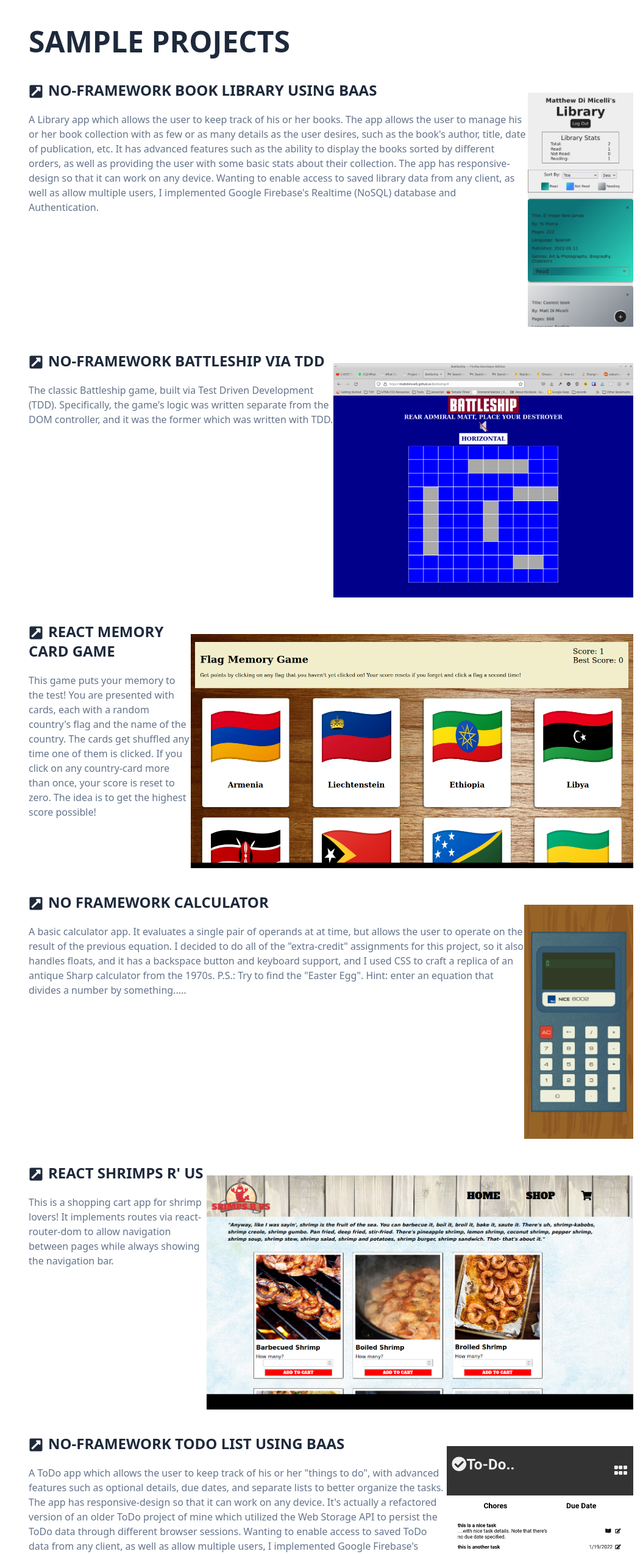
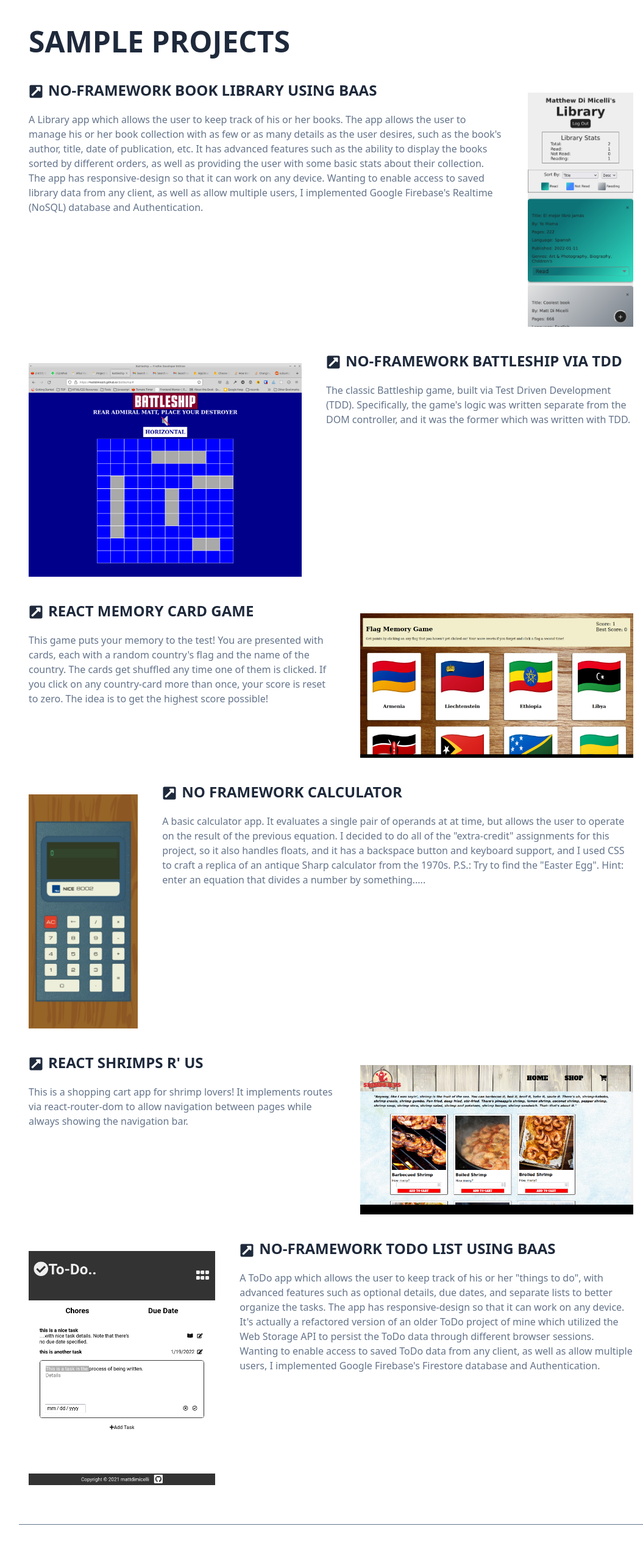
Before and after one commit to mattdimicelli/me, a React (Create React App) app: page / in a window 1280 px wide. Shown: the part 1620-4169 px from the top of the page at 61% size, without its empty margins (225-1280 px from the left). Built offline with nearby package versions, Linux system fonts and the light colour scheme.

Commit message:
fully functional.  still needs implementation of smooth scrolling

```diff
--- a/src/components/Content.js
+++ b/src/components/Content.js
@@ -63,10 +63,14 @@ const Content = props => {
                     </section>
                     <ul className='flex space-x-4 mt-12'>
                         <li className='bg-slate-700 rounded-full p-2 hover:bg-brownish'>
-                            <a href="https://github.com/mattdimicelli"><FaGithub /></a>
+                            <a target="_blank" rel="noreferrer"
+                            href="https://github.com/mattdimicelli">
+                                <FaGithub />
+                            </a>
                         </li>
                         <li className='bg-slate-700 rounded-full p-2 hover:bg-brownish'>
-                            <a href="https://www.linkedin.com/in/matthewdimicelli/">
+                            <a target="_blank" rel="noreferrer"
+                            href="https://www.linkedin.com/in/matthewdimicelli/">
                                 <FaLinkedinIn />
                             </a>
                         </li>
@@ -139,7 +143,9 @@ const Content = props => {
                         database and Authentication."
                     img={libraryScreenshot}
                     imgAlt='screenshot of library app'
-                    url='https://github.com/mattdimicelli/No_Framework_Book_Library_Using_BaaS'
+                    urlRepo='https://github.com/mattdimicelli/No_Framework_Book_Library_Using_BaaS'
+                    sideOfScreenshot='right'
+                    urlLiveSite='https://mylibrary-mrd.web.app/'
                     />
 
                     <Project title='No-Framework Battleship Via TDD'
@@ -149,7 +155,9 @@ const Content = props => {
                     former which was written with TDD."
                     img={battleshipScreenshot}
                     imgAlt='screenshot of battleship app'
-                    url='https://github.com/mattdimicelli/No_Framework_Battleship_Via_TDD'
+                    urlRepo='https://github.com/mattdimicelli/No_Framework_Battleship_Via_TDD'
+                    sideOfScreenshot='left'
+                    urlLiveSite='https://mattdimicelli.github.io/No_Framework_Battleship_Via_TDD/'
                     />
 
                     <Project title='React Memory Card Game'
@@ -161,7 +169,9 @@ const Content = props => {
                     the highest score possible!"
                     img={memoryScreenshot}
                     imgAlt='screenshot of memory card game'
-                    url='https://github.com/mattdimicelli/React_Memory_Game'
+                    urlRepo='https://github.com/mattdimicelli/React_Memory_Game'
+                    sideOfScreenshot='right'
+                    urlLiveSite='https://mattdimicelli.github.io/React_Memory_Game/'
                     />
 
                     <Project title='No Framework Calculator'
@@ -177,7 +187,9 @@ const Content = props => {
                     that divides a number by something.....`}
                     img={calculatorScreenshot}
                     imgAlt='screenshot of calculator app'
-                    url='https://github.com/mattdimicelli/No_Framework_Calculator'
+                    urlRepo='https://github.com/mattdimicelli/No_Framework_Calculator'
+                    sideOfScreenshot='left'
+                    urlLiveSite='https://mattdimicelli.github.io/No_Framework_Calculator/'
                     />
 
                     <Project title="React Shrimps R' US"
@@ -186,7 +198,9 @@ const Content = props => {
                     between pages while always showing the navigation bar."
                     img={shrimpsScreenshot}
                     imgAlt="screenshot of Shrimps R'US app"
-                    url="https://github.com/mattdimicelli/React_Shrimps_R_US"
+                    urlRepo="https://github.com/mattdimicelli/React_Shrimps_R_US"
+                    sideOfScreenshot='right'
+                    urlLiveSite='https://mattdimicelli.github.io/React_Shrimps_R_US/'
                     />
 
                     <Project title='No-Framework Todo List Using BaaS'
@@ -203,7 +217,9 @@ const Content = props => {
                     Authentication.`}
                     img={todoScreenshot}
                     imgAlt='screenshot of Todo app'
-                    url='https://github.com/mattdimicelli/No_Framework_Todo_List_Using_BaaS'
+                    urlRepo='https://github.com/mattdimicelli/No_Framework_Todo_List_Using_BaaS'
+                    sideOfScreenshot='left'
+                    urlLiveSite='https://todo-app-e225d.web.app/'
                     />
                 </ul>
             </section>
--- a/src/components/Project.js
+++ b/src/components/Project.js
@@ -1,17 +1,26 @@
 import { FaExternalLinkSquareAlt } from 'react-icons/fa';
 
-const Project = ({title, description, img, imgAlt, url}) => {
+const Project = ({title, description, img, imgAlt, urlRepo, urlLiveSite,
+     sideOfScreenshot}) => {
     return (
-        <li className='flex flex-col text-slate-500 mt-10 lg:flex-row'>
+        <li className='flex flex-col text-slate-500 mt-10 lg:flex-row lg:gap-10'>
             <div>
             <h3 className="text-2xl uppercase font-bold">
-                <a className="text-slate-800 hover:underline hover:text-slate-900" href={url}><FaExternalLinkSquareAlt className="inline-block mr-2" />
+                <a className="text-slate-800 hover:underline hover:text-slate-900"
+                href={urlRepo} target="_blank" rel="noreferrer">
+                    <FaExternalLinkSquareAlt className="inline-block mr-2" />
                     {title}
                 </a>
             </h3>
             <p className="mt-5">{description}</p>
             </div>
-            <img className="max-h-96 mt-5 hidden lg:block" src={img} alt={imgAlt} />
+            <a target="_blank" rel="noreferrer" href={urlLiveSite}
+            className={sideOfScreenshot === 'left' ?  'order-first' : 'order-none'}
+            >
+                <img
+                className='mt-5 hidden lg:block lg:max-w-md lg:max-h-96'
+                src={img} alt={imgAlt} />
+            </a>
         </li>
     )
 }
```
